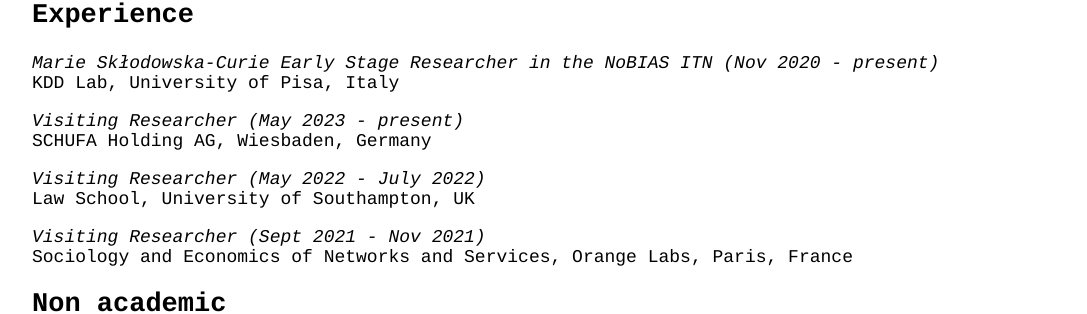
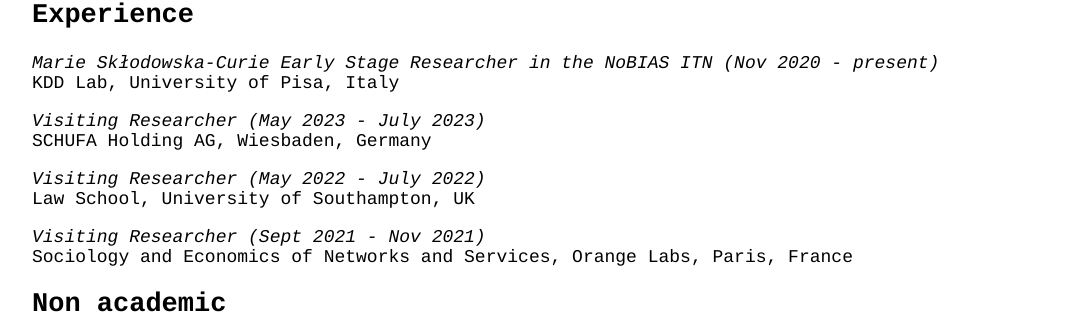
Before and after one commit to lstate/lstate.github.io, a Jekyll site: the page built from _pages/cv.markdown, in a window 1280 px wide. Shown: the part 418-732 px from the top of the page, without its empty margins (96-1183 px from the left). Built offline with Jekyll 4.4.1, drawn with Linux system fonts in a browser that asks for light colours.

Commit message:
Update cv.markdown
update

```diff
--- a/_pages/cv.markdown
+++ b/_pages/cv.markdown
@@ -26,7 +26,7 @@ University of Rostock, Germany
 *Marie Skłodowska-Curie Early Stage Researcher in the NoBIAS ITN (Nov 2020 - present)* \\
 KDD Lab, University of Pisa, Italy
 
-*Visiting Researcher (May 2023 - present)* \\
+*Visiting Researcher (May 2023 - July 2023)* \\
 SCHUFA Holding AG, Wiesbaden, Germany
 
 *Visiting Researcher (May 2022 - July 2022)* \\
```
